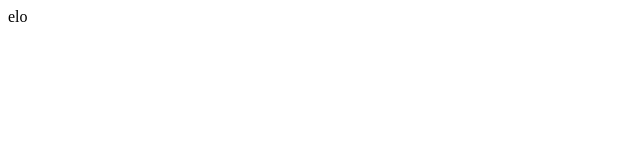
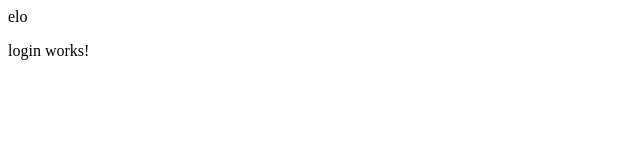
Before and after one commit to tckeijner/elo, an Angular app in the folder client/: page / in a window 1280 px wide. Shown: the top 160 px of the page, without its empty margins (0-640 px from the left). Built offline with nearby package versions, Linux system fonts and the light colour scheme.

Commit message:
scaffold login

```diff
--- a/client/src/app/app.component.html
+++ b/client/src/app/app.component.html
@@ -1 +1,2 @@
 <div>{{ title }}</div>
+<app-login></app-login>
--- a/client/src/app/app.module.ts
+++ b/client/src/app/app.module.ts
@@ -3,10 +3,12 @@
 
 import { AppRoutingModule } from './app-routing.module';
 import { AppComponent } from './app.component';
+import { LoginComponent } from './login/login.component';
 
 @NgModule({
   declarations: [
-    AppComponent
+    AppComponent,
+    LoginComponent
   ],
   imports: [
     BrowserModule,
--- /dev/null
+++ b/client/src/app/login/login.component.html
@@ -0,0 +1 @@
+<p>login works!</p>
--- /dev/null
+++ b/client/src/app/login/login.component.ts
@@ -0,0 +1,15 @@
+import { Component, OnInit } from '@angular/core';
+
+@Component({
+  selector: 'app-login',
+  templateUrl: './login.component.html',
+  styleUrls: ['./login.component.scss']
+})
+export class LoginComponent implements OnInit {
+
+  constructor() { }
+
+  ngOnInit(): void {
+  }
+
+}
```
Also changed, not shown: client/src/app/login/login.component.scss (added), 1 other file (tests, documents, lock files or other folders).
